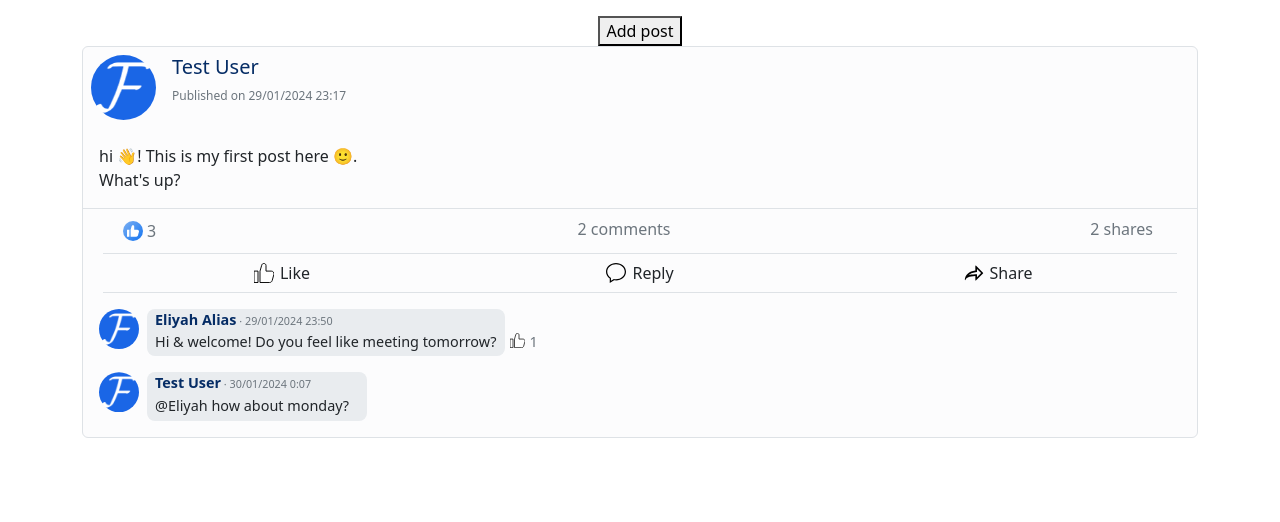
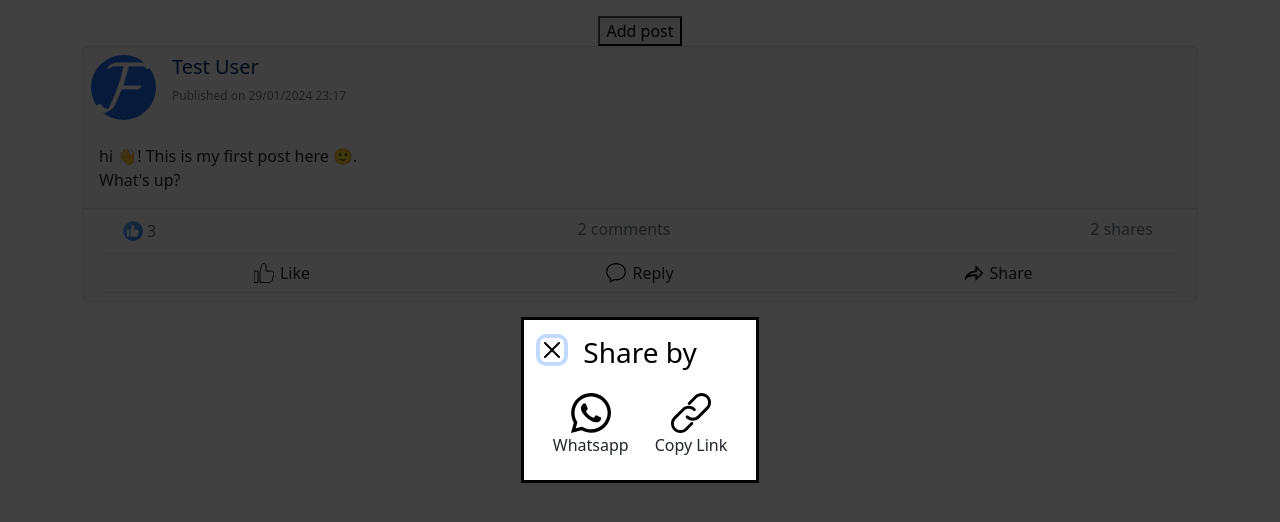
Before and after one commit to AsifMadar/Foobar-BIU-web, a React (Create React App) app: page / in a window 1280 px wide. Both pictures are taken after a click on the button "Share". Shown: the top 522 px of the page. Built offline with nearby package versions, Linux system fonts and the light colour scheme.

Commit message:
Add share menu, toggling comments

```diff
--- a/src/Post/Post.css
+++ b/src/Post/Post.css
@@ -18,6 +18,31 @@
 		font-size: 90%;
 		height: 4em;
 	}
+
+	dialog[open] {
+		opacity: 1;
+	}
+
+	dialog {
+		opacity: 0;
+		transition:
+			opacity 0.7s ease-out,
+			overlay 0.7s ease-out,
+			display 0.7s ease-out;
+	}
+
+	dialog::backdrop {
+		background-color: rgb(0 0 0 / 0%);
+		transition:
+			display 0.7s,
+			overlay 0.7s,
+			background-color 0.7s;
+	}
+
+	dialog[open]::backdrop {
+		background-color: rgb(0 0 0 / 75%);
+	}
+
 }
 
 .post-author-img {
@@ -38,6 +63,29 @@
 
 .btn.icon-link img {
 	width: 20px;
+}
+
+.share-buttons {
+	display: flex;
+	flex-direction: row;
+
+	button {
+		display: flex;
+		flex-direction: column;
+	}
+
+	img {
+		margin: 0 auto;
+		width: 40px;
+	}
+}
+
+.comments-count {
+	cursor: pointer;
+
+	&:hover {
+		text-decoration: underline;
+	}
 }
 
 /* Theme */
--- a/src/Post/Post.js
+++ b/src/Post/Post.js
@@ -1,4 +1,5 @@
 import './Post.css'
+import { createRef } from 'react'
 import { timestampToStr } from '../utils/timestampToStr.js'
 import { usernamesToStr } from '../utils/usernamesToStr.js'
 import { useState } from 'react'
@@ -8,6 +9,8 @@ import likeBtnBlue from '../img/like-btn-blue.svg'
 import likeBtnWhite from '../img/like-btn-white.svg'
 import likeIcon from '../img/like-icon.svg'
 import shareBtn from '../img/share-btn.svg'
+import urlIcon from '../img/url-icon.svg'
+import whatsappIcon from '../img/whatsapp-icon.svg'
 
 /** @typedef {import('../data/posts.json').User} User */
 /** @typedef {import('../data/posts.json').Post} Post */
@@ -25,6 +28,8 @@ function Post({ currentUser, details, updateDetails }) {
     const author = details.author
 
     const [isCommenting, setIsCommenting] = useState(false)
+    const [isCommentListOpen, setIsCommentListOpen] = useState(false)
+    const modalRef = createRef()
 
     function handleLike() {
         const detailsCopy = structuredClone(details)
@@ -58,6 +63,11 @@ function Post({ currentUser, details, updateDetails }) {
             updateDetails(detailsCopy)
         }
         setIsCommenting(false)
+    }
+
+    function share(type) {
+        // Sharing isn't implemented yet
+        modalRef.current.close()
     }
 
     return (
@@ -96,7 +106,11 @@ function Post({ currentUser, details, updateDetails }) {
                         )}
                     </span>
                     <span className="comments-count col text-middle">
-                        <span className="comments-count me-4">
+                        <span
+                            className="me-4"
+                            onClick={() =>
+                                setIsCommentListOpen(!isCommentListOpen)
+                            }>
                             {details.comments.length} comments
                         </span>
                     </span>
@@ -122,19 +136,29 @@ function Post({ currentUser, details, updateDetails }) {
                     <span className="col">
                         <button
                             className="btn icon-link"
-                            onClick={() => setIsCommenting(!isCommenting)}>
+                            onClick={() => {
+                                if (isCommentListOpen) {
+                                    setIsCommenting(!isCommenting)
+                                } else {
+                                    setIsCommentListOpen(true)
+                                    setIsCommenting(true)
+                                }
+                            }}>
                             <img src={commentIcon} alt="Add a reply" />
                             Reply
                         </button>
                     </span>
                     <span className="col">
-                        <button className="btn icon-link">
+                        <button
+                            className="btn icon-link"
+                            onClick={() => modalRef.current.showModal()}>
                             <img src={shareBtn} alt="Share the post" />
                             Share
                         </button>
                     </span>
                 </div>
             </footer>
+            {isCommentListOpen && (
                 <footer>
                     {isCommenting && (
                         <Comment
@@ -161,6 +185,28 @@ function Post({ currentUser, details, updateDetails }) {
                         />
                     ))}
                 </footer>
+            )}
+            <dialog className="share-dialog" ref={modalRef}>
+                <div>
+                    <span className="float-start">
+                        <button
+                            className="btn btn-close"
+                            onClick={() => modalRef.current.close()}
+                        />
+                    </span>
+                    <h3 className="text-middle ms-4 me-4 mb-3">Share by</h3>
+                </div>
+                <div className="share-buttons">
+                    <button className="btn" onClick={() => share('whatsapp')}>
+                        <img src={whatsappIcon} alt="" />
+                        Whatsapp
+                    </button>
+                    <button className="btn" onClick={() => share('link')}>
+                        <img src={urlIcon} alt="" />
+                        Copy Link
+                    </button>
+                </div>
+            </dialog>
         </div>
     )
 }
```
Also changed, not shown: src/img/url-icon.svg (added), src/img/whatsapp-icon.svg (added). Lines whose indentation alone changed are shown as unchanged.
